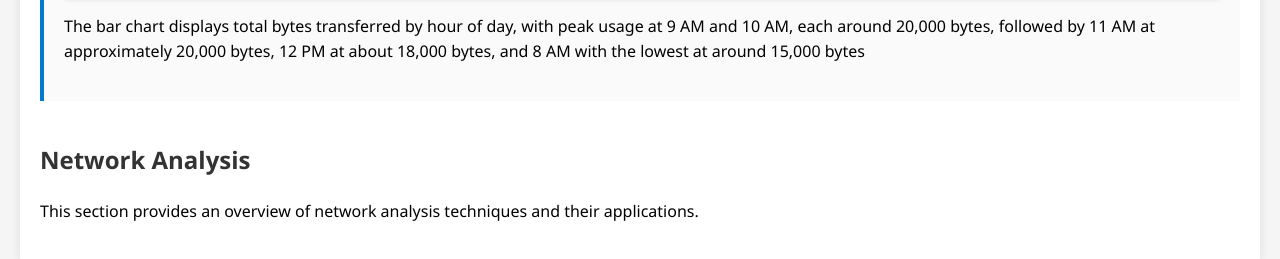
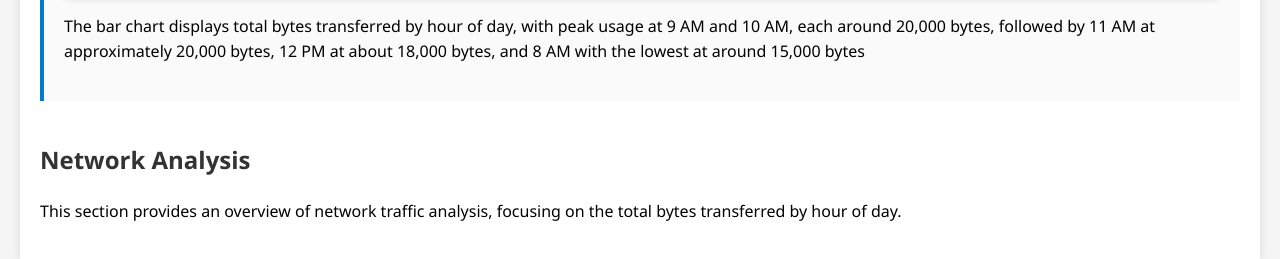
Before and after one commit to nanahubert30/Data_Analyst, a plain HTML site: page iNetworkAnalysis.html in a window 1280 px wide. Shown: the part 7463-7722 px from the top of the page. Drawn offline with Linux system fonts and the light colour scheme.

Commit message:
Update overview in Network Analysis section to focus on network traffic analysis by total bytes transferred per hour.

```diff
--- a/iNetworkAnalysis.html
+++ b/iNetworkAnalysis.html
@@ -186,7 +186,7 @@ Traffic Classification: Train supervised models (e.g., Random Forest, SVM) to cl
         <div class="row">
             <div class="col-md-12">
                 <h2>Network Analysis</h2>
-                <p>This section provides an overview of network analysis techniques and their applications.</p>
+                <p>This section provides an overview of network traffic analysis, focusing on the total bytes transferred by hour of day.</p>
             </div>
         </div>
     </div>
```
